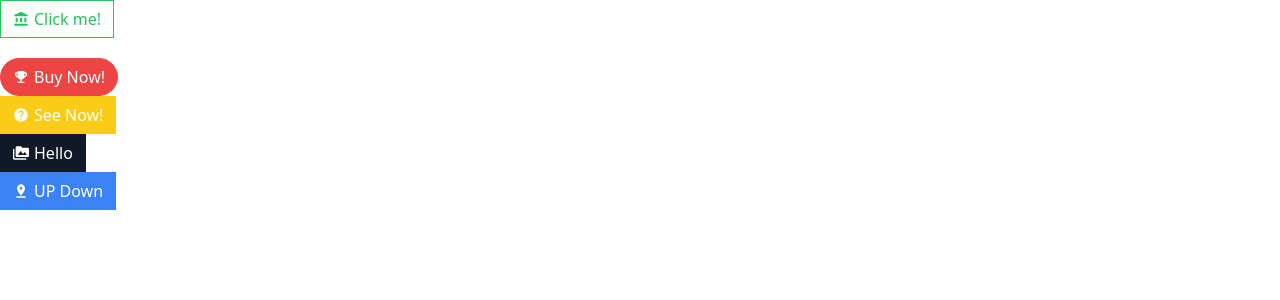
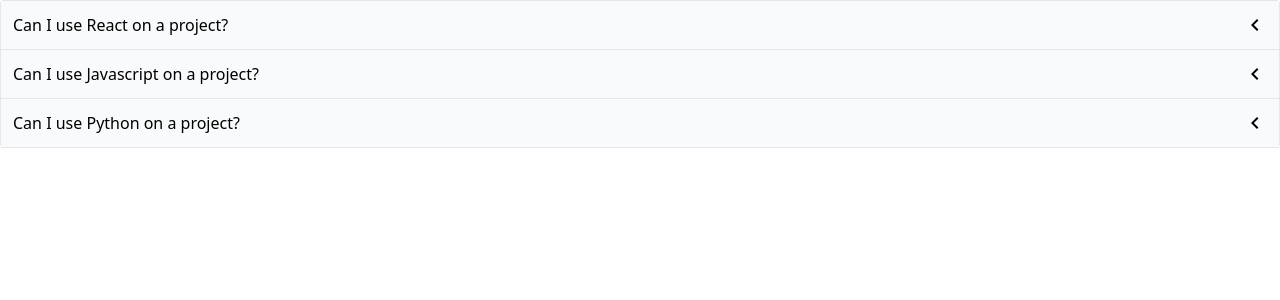
Before and after one commit to MehmetImd/navigation-str, a React (Create React App) app: page / in a window 1280 px wide. Shown: the top 300 px of the page. Built offline with nearby package versions, Linux system fonts and the light colour scheme.

Commit message:
accordion update

```diff
--- a/src/App.jsx
+++ b/src/App.jsx
@@ -1,45 +1,27 @@
-import Button from "./components/Button";
-import { MdAccountBalance, MdEmojiEvents, MdHelp, MdPermMedia, MdPinDrop } from "react-icons/md";
+import Accordion from "./components/Accordion";
 
 const App = () => {
-    const handleClick = () => {
-        console.log('Click!');
-    };
+    const items = [
+        {
+            id: 1,
+            label: 'Can I use React on a project?',
+            content: 'Tested and optimized for Vercel Edge, Cloudflare Workers and Fastly Edge.'
+        },
+        {
+            id: 2,
+            label: 'Can I use Javascript on a project?',
+            content: 'Tested and optimized for Vercel Edge, Cloudflare Workers and Fastly Edge.'
+        },
+        {
+            id: 3,
+            label: 'Can I use Python on a project?',
+            content: 'Tested and optimized for Vercel Edge, Cloudflare Workers and Fastly Edge.'
+        },
+    ];
 
     return (
-        <div>
-            <div>
-                <Button success outline className='mb-5' onClick={handleClick}>
-                    <MdAccountBalance />
-                    Click me!
-                </Button>
-            </div>
-            <div>
-                <Button danger rounded onMouseEnter={handleClick}>
-                    <MdEmojiEvents />
-                    Buy Now!
-                </Button>
-            </div>
-            <div>
-                <Button warning onMouseLeave={handleClick}>
-                    <MdHelp />
-                    See Now!
-                </Button>
-            </div>
-            <div>
-                <Button secondary>
-                    <MdPermMedia />
-                    Hello
-                </Button>
-            </div>
-            <div>
-                <Button primary>
-                    <MdPinDrop />
-                    UP Down
-                </Button>
-            </div>
-        </div>
-    );
+        <Accordion items={items}/>
+    )
 };
 
 export default App;
--- /dev/null
+++ b/src/components/Accordion.jsx
@@ -0,0 +1,41 @@
+import { useState } from "react";
+import { MdKeyboardArrowDown } from "react-icons/md";
+import { MdKeyboardArrowLeft } from "react-icons/md";
+
+const Accordion = ({ items }) => {
+    const [expandedIndex, setExpandedIndex] = useState(-1);
+
+    const handleClick = (nextIndex) => {
+        setExpandedIndex((currentExpandedIndex) => {
+            if (currentExpandedIndex === nextIndex) {
+                return -1;
+            }else {
+                return nextIndex;
+            }
+        });
+    };
+
+    const renderedItems = items.map((item, index) => {
+        const isExpanded = index === expandedIndex;
+
+       const icon = <span className="text-2xl">
+            {isExpanded ? <MdKeyboardArrowDown /> : <MdKeyboardArrowLeft />}
+       </span>
+
+        return (
+            <div key={item.id}>
+                <div className="flex justify-between p-3 bg-gray-50 border-b items-center cursor-pointer" onClick={() => handleClick(index)}>
+                    {item.label}
+                    {icon}
+                </div>
+                {isExpanded && <div className="border-b p-5">{item.content}</div>}
+            </div>
+        );
+    });
+
+    return (
+        <div className="border-x border-t rounded">{renderedItems}</div>
+    );
+};
+
+export default Accordion;
--- /dev/null
+++ b/src/pages/ButtonPage.jsx
@@ -0,0 +1,45 @@
+import Button from "../components/Button.jsx";
+import { MdAccountBalance, MdEmojiEvents, MdHelp, MdPermMedia, MdPinDrop } from "react-icons/md";
+
+const ButtonPage = () => {
+    const handleClick = () => {
+        console.log('Click!');
+    };
+
+    return (
+        <div>
+            <div>
+                <Button success outline className='mb-5' onClick={handleClick}>
+                    <MdAccountBalance />
+                    Click me!
+                </Button>
+            </div>
+            <div>
+                <Button danger rounded onMouseEnter={handleClick}>
+                    <MdEmojiEvents />
+                    Buy Now!
+                </Button>
+            </div>
+            <div>
+                <Button warning onMouseLeave={handleClick}>
+                    <MdHelp />
+                    See Now!
+                </Button>
+            </div>
+            <div>
+                <Button secondary>
+                    <MdPermMedia />
+                    Hello
+                </Button>
+            </div>
+            <div>
+                <Button primary>
+                    <MdPinDrop />
+                    UP Down
+                </Button>
+            </div>
+        </div>
+    );
+};
+
+export default ButtonPage;
```
